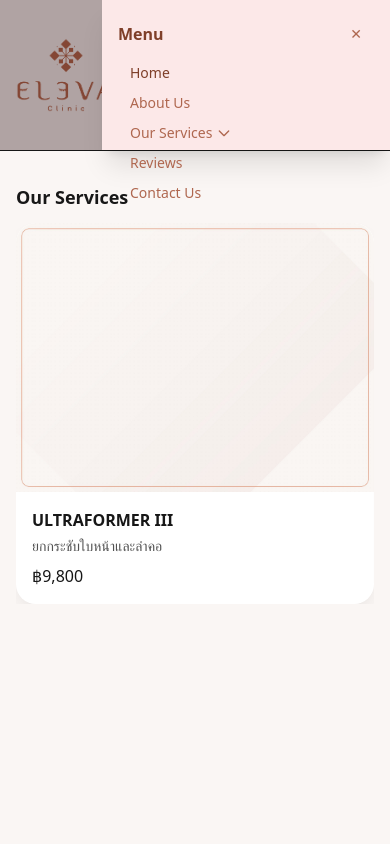
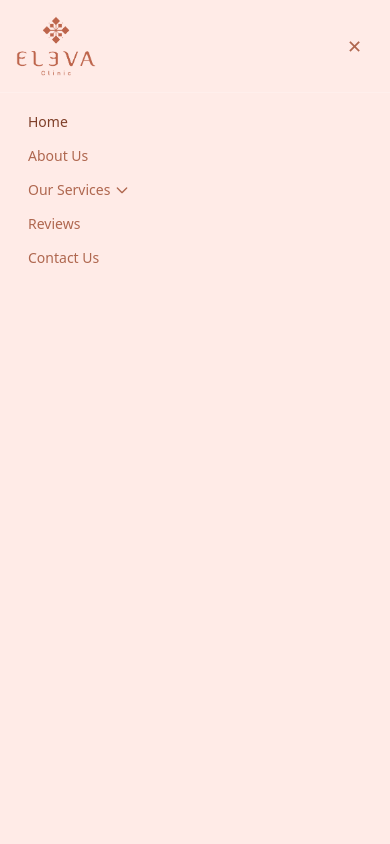
Before and after one commit to Sprouting-Tech/eleva-clinic, a Next.js app: page / in a window 390 px wide. Both pictures are taken after a click on the button "Open menu". Shown: the top 844 px of the page. Built offline with nearby package versions, Linux system fonts and the light colour scheme.

Commit message:
make the navbar responsive on mobile

```diff
--- a/src/components/Navbar.tsx
+++ b/src/components/Navbar.tsx
@@ -2,9 +2,10 @@
 
 import Link from "next/link";
 import { usePathname } from "next/navigation";
-import { useState } from "react";
+import { useState, useEffect } from "react";
+import { createPortal } from "react-dom";
 
-const NAV = [
+const NAV_LINKS = [
   { href: "/", label: "Home" },
   { href: "/about", label: "About Us" },
   { href: "/services", label: "Our Services", hasDropdown: true },
@@ -13,38 +14,44 @@
 ];
 
 export default function Navbar() {
-  const [open, setOpen] = useState(false);
+  const [isMenuOpen, setIsMenuOpen] = useState(false);
   const pathname = usePathname();
 
-  const NavLink = ({ href, label, hasDropdown }: { href: string; label: string; hasDropdown?: boolean }) => {
-    const active = pathname === href;
+  // Prevent body scroll when mobile menu is open
+  useEffect(() => {
+    document.body.style.overflow = isMenuOpen ? 'hidden' : 'unset';
+    return () => { document.body.style.overflow = 'unset'; };
+  }, [isMenuOpen]);
+
+  const closeMenu = () => setIsMenuOpen(false);
+  const openMenu = () => setIsMenuOpen(true);
+
+  // Navigation Link Component
+  const NavLink = ({ href, label, hasDropdown }) => {
+    const isActive = pathname === href;
+
     return (
       <Link
         href={href}
-        aria-current={active ? "page" : undefined}
-        className={[
-          "px-3 py-2 text-sm font-medium flex items-center gap-1 transition-all duration-200",
-          active
+        onClick={closeMenu}
+        className={`
+          px-3 py-2 text-sm font-medium flex items-center gap-1 transition-all duration-200
+          ${isActive
             ? "font-bold"
-            : "hover:font-bold hover:shadow-lg hover:bg-white/50 hover:rounded-xl",
-        ].join(" ")}
+            : "hover:font-bold hover:shadow-lg hover:bg-white/50 hover:rounded-xl"
+          }
+        `}
         style={{
-          color: active ? "#7F3F29" : "#AF674F",
+          color: isActive ? "#7F3F29" : "#AF674F",
           height: "26px",
           lineHeight: "26px",
           paddingTop: "0",
           paddingBottom: "0"
         }}
-        onClick={() => setOpen(false)}
       >
         {label}
         {hasDropdown && (
-          <svg
-            className="w-4 h-4"
-            fill="none"
-            stroke="currentColor"
-            viewBox="0 0 24 24"
-          >
+          <svg className="w-4 h-4" fill="none" stroke="currentColor" viewBox="0 0 24 24">
             <path strokeLinecap="round" strokeLinejoin="round" strokeWidth={2} d="M19 9l-7 7-7-7" />
           </svg>
         )}
@@ -52,68 +59,78 @@
     );
   };
 
+  // Mobile Menu Component
+  const MobileMenu = () => (
+    <div
+      className="fixed inset-0 z-[99999] animate-in slide-in-from-top duration-300"
+      style={{ backgroundColor: "#FFEBE7" }}
+    >
+      {/* Header */}
+      <div className="flex items-center justify-between p-4 border-b border-white/20">
+        <Link href="/" onClick={closeMenu} className="flex items-center gap-2 font-semibold">
+          <img
+            src="/images/eleva_logo.png"
+            alt="Elevaclinic logo"
+            className="object-contain"
+            style={{ width: "80px", height: "60px" }}
+          />
+        </Link>
+        <button
+          onClick={closeMenu}
+          className="rounded-xl px-3 py-2 text-lg hover:bg-white/50 transition-all duration-200"
+          style={{ color: "#AF674F" }}
+          aria-label="Close menu"
+        >
+          ✕
+        </button>
+      </div>
+
+      {/* Navigation */}
+      <div className="p-4">
+        <nav className="flex flex-col gap-2">
+          {NAV_LINKS.map((link) => (
+            <NavLink key={link.href} {...link} />
+          ))}
+        </nav>
+      </div>
+    </div>
+  );
+
   return (
-    <header className="sticky top-0 z-40 w-full border-b bg-[#FCE8E8]/80 backdrop-blur">
+    <header className="sticky top-0 z-50 w-full bg-[#FCE8E8]/80 backdrop-blur">
       <div className="px-4 md:px-8 flex h-[150px] items-center justify-between">
-        {/* Brand with Logo */}
+        {/* Logo */}
         <Link href="/" className="flex items-center gap-2 font-semibold">
           <img
-            src='/images/eleva_logo.png'
-            alt='Elevaclinic logo'
+            src="/images/eleva_logo.png"
+            alt="Elevaclinic logo"
             className="object-contain"
-            style={{
-              width: "100px",
-              height: "75px"
-            }}
+            style={{ width: "100px", height: "75px" }}
           />
         </Link>
 
-        {/* Desktop nav */}
+        {/* Desktop Navigation */}
         <nav className="hidden md:flex items-center gap-1">
-          {NAV.map((n) => (
-            <NavLink key={n.href} {...n} />
+          {NAV_LINKS.map((link) => (
+            <NavLink key={link.href} {...link} />
           ))}
         </nav>
 
-        {/* Mobile hamburger */}
+        {/* Mobile Hamburger */}
         <button
+          onClick={openMenu}
           className="md:hidden rounded-xl px-3 py-2 text-sm font-medium hover:bg-white/50 transition-all duration-200"
           style={{ color: "#AF674F" }}
-          onClick={() => setOpen(true)}
           aria-label="Open menu"
         >
           ☰
         </button>
       </div>
 
-      {/* Mobile drawer */}
-      {open && (
-        <div className="md:hidden">
-          {/* overlay */}
-          <div
-            className="fixed inset-0 z-40 bg-black/30"
-            onClick={() => setOpen(false)}
-          />
-          {/* panel */}
-          <div className="fixed inset-y-0 right-0 z-50 w-72 max-w-[85vw] bg-[#FCE8E8] p-4 shadow-xl">
-            <div className="mb-2 flex items-center justify-between">
-              <span className="font-semibold" style={{ color: "#7F3F29" }}>Menu</span>
-              <button
-                className="rounded-xl px-3 py-2 text-sm hover:bg-white/50 transition-all duration-200"
-                style={{ color: "#AF674F" }}
-                onClick={() => setOpen(false)}
-                aria-label="Close menu"
-              >
-                ✕
-              </button>
-            </div>
-            <nav className="flex flex-col gap-1">
-              {NAV.map((n) => (
-                <NavLink key={n.href} {...n} />
-              ))}
-            </nav>
-          </div>
-        </div>
+      {/* Mobile Menu Portal */}
+      {isMenuOpen && typeof window !== 'undefined' && createPortal(
+        <MobileMenu />,
+        document.body
       )}
     </header>
   );
```
